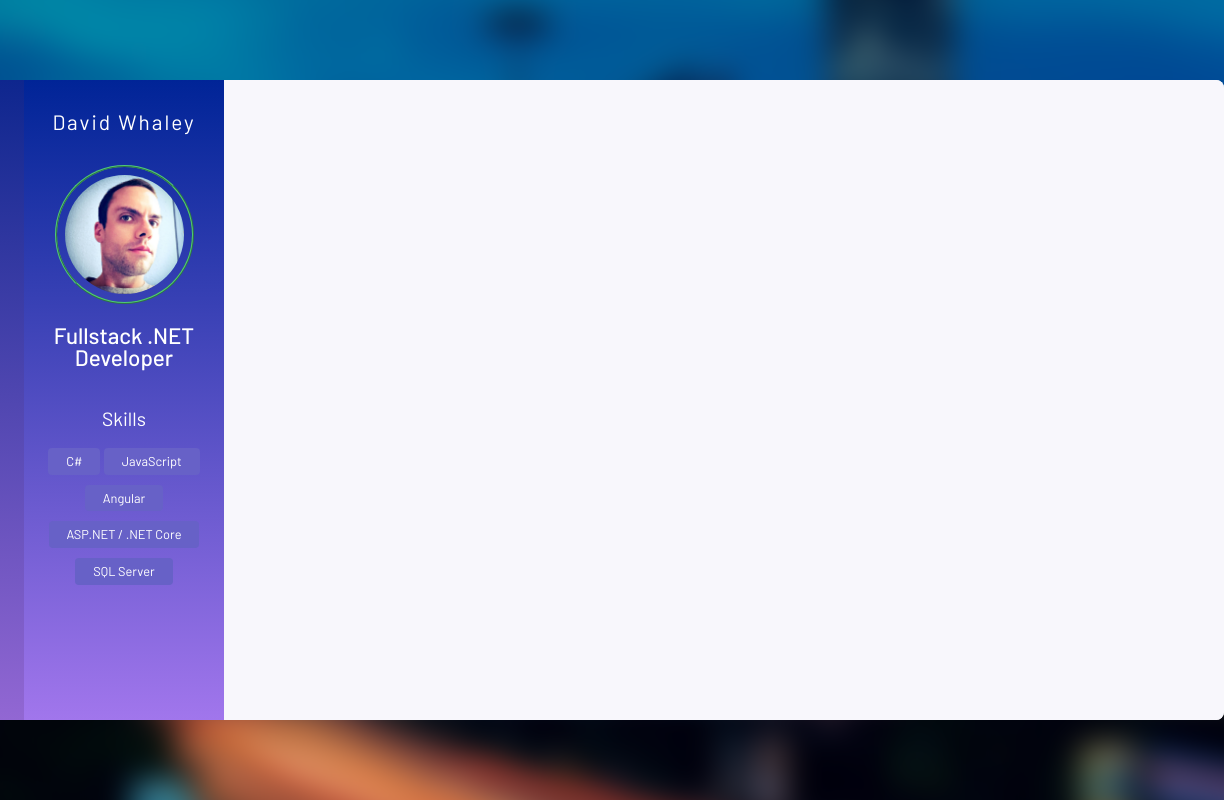
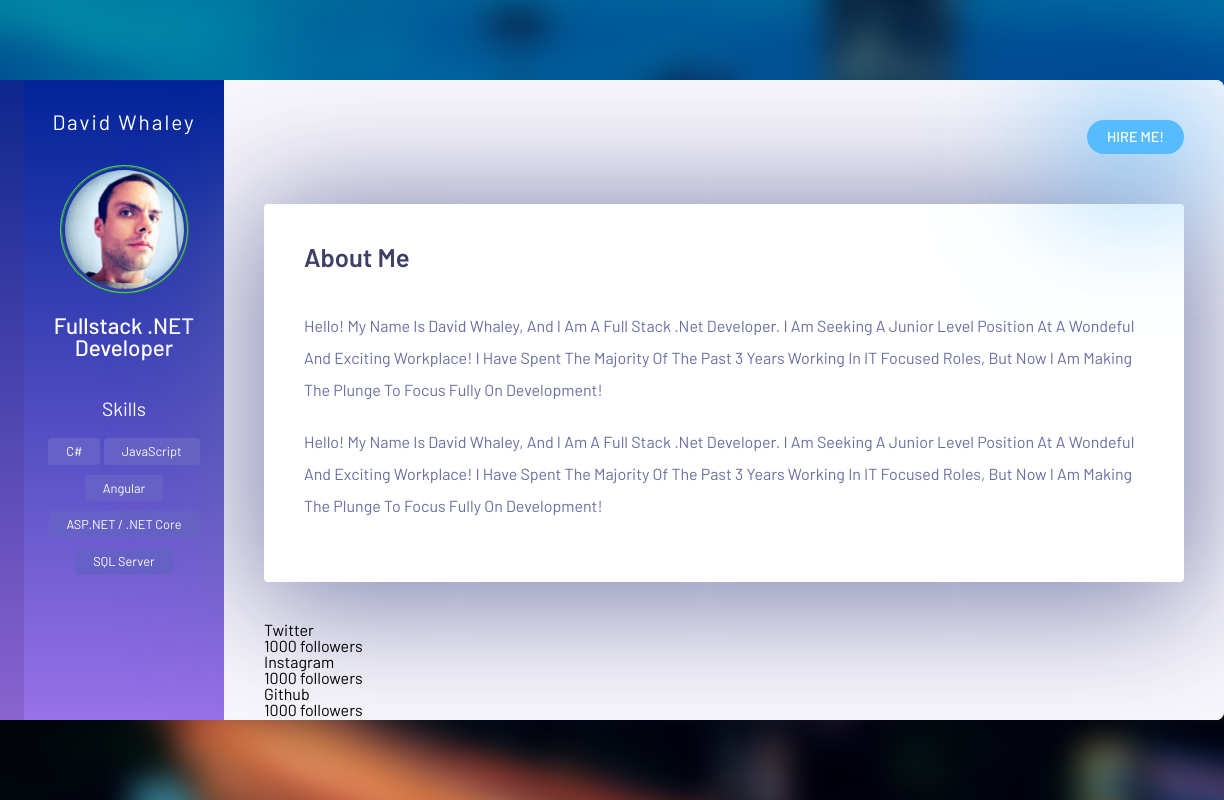
Before and after one commit to David-J-89/MyPortfolioSite, a React app in the folder web-portfolio/: page / in a window 1280 px wide. Shown: the full height of the page, 56-1280 px from the left. Built offline with nearby package versions, Linux system fonts and the light colour scheme.

Commit message:
main content shadows

```diff
--- a/web-portfolio/assets/sass/main.scss
+++ b/web-portfolio/assets/sass/main.scss
@@ -94,8 +94,8 @@ body {
             align-items: center;
             //padding: 25px;
             border: ridge 2px #50C878;
-            width: 135px;
-            height: 135px;
+            width: 125px;
+            height: 125px;
             border-radius: 50%;
             margin: 0 auto;
         }
@@ -152,5 +152,54 @@ body {
 
     .content-area {
         background: #f8f7fc;
+        padding: 40px;
+
+        .hire-status {
+            display: flex;
+            flex-direction: row;
+            justify-content: flex-end;
+            margin-bottom: 50px;
+
+            .primary-button {
+                color: white;
+                font-weight: 500;
+                font-size: .9rem;
+                text-transform: uppercase;
+                background: #57bcfe;
+                text-decoration: none;
+                padding: 10px 20px;
+                border-radius: 30px;
+                -webkit-box-shadow: 0px 10px 126px 32px rgba(87,187,254,0.75);
+                -moz-box-shadow: 0px 10px 126px 32px rgba(87,187,254,0.75);
+                box-shadow: 0px 10px 126px 32px rgba(87,187,254,0.75);
+            }
+        }
+
+        .container-about {
+            background: white;
+            border-radius: 4px;
+            padding: 40px;
+            margin-bottom: 40px;
+            -webkit-box-shadow: 0px 10px 126px 11px rgba(106,110,161,0.88);
+            -moz-box-shadow: 0px 10px 126px 11px rgba(106,110,161,0.88);
+            box-shadow: 0px 10px 126px 11px rgba(106,110,161,0.88);
+
+            h2 {
+                color: #3f3f65;
+                font-size: 1.6rem;
+                text-transform: capitalize;
+                font-weight: 600;
+                margin-bottom: 40px;
+            }
+
+            p {
+                color: #6a6ea1;
+                font-size: 1rem;
+                text-transform: capitalize;
+                font-weight: 400;
+                line-height: 2;
+                margin-bottom: 20px;
+            }
+        }
     }
 }
--- a/web-portfolio/public/index.html
+++ b/web-portfolio/public/index.html
@@ -52,7 +52,53 @@
                       </div>
                   </div>
                   <div class="content-area">
+                      <div class="hire-status">
+                          <a href="contact.html" class="primary-button">
+                              Hire Me!
+                          </a>
+                      </div>
+                      <div class="container-about">
+                          <h2> About Me</h2>
+                          <p>
+                              Hello! My name is David Whaley, and I am a full stack .net developer.
+                              I am seeking a junior level position at a wondeful and exciting workplace!
+                              I have spent the majority of the past 3 years working in IT focused roles,
+                              but now I am making the plunge to focus fully on development!
+                          </p>
 
+                          <p>
+                              Hello! My name is David Whaley, and I am a full stack .net developer.
+                              I am seeking a junior level position at a wondeful and exciting workplace!
+                              I have spent the majority of the past 3 years working in IT focused roles,
+                              but now I am making the plunge to focus fully on development!
+                          </p>
+                      </div>
+                      <div class="social-media">
+                          <div class="social">
+                              <div class="logo">
+                                  Twitter
+                              </div>
+                              <div class="stats">
+                                  <span>1000</span> followers
+                              </div>
+                          </div>
+                          <div class="social">
+                              <div class="logo">
+                                  Instagram
+                              </div>
+                              <div class="stats">
+                                  <span>1000</span> followers
+                              </div>
+                          </div>
+                          <div class="social">
+                              <div class="logo">
+                                  Github
+                              </div>
+                              <div class="stats">
+                                  <span>1000</span> followers
+                              </div>
+                          </div>
+                      </div>
                   </div>
               </div>
           </div>
```
Also changed, not shown: web-portfolio/public/css/main.css.
